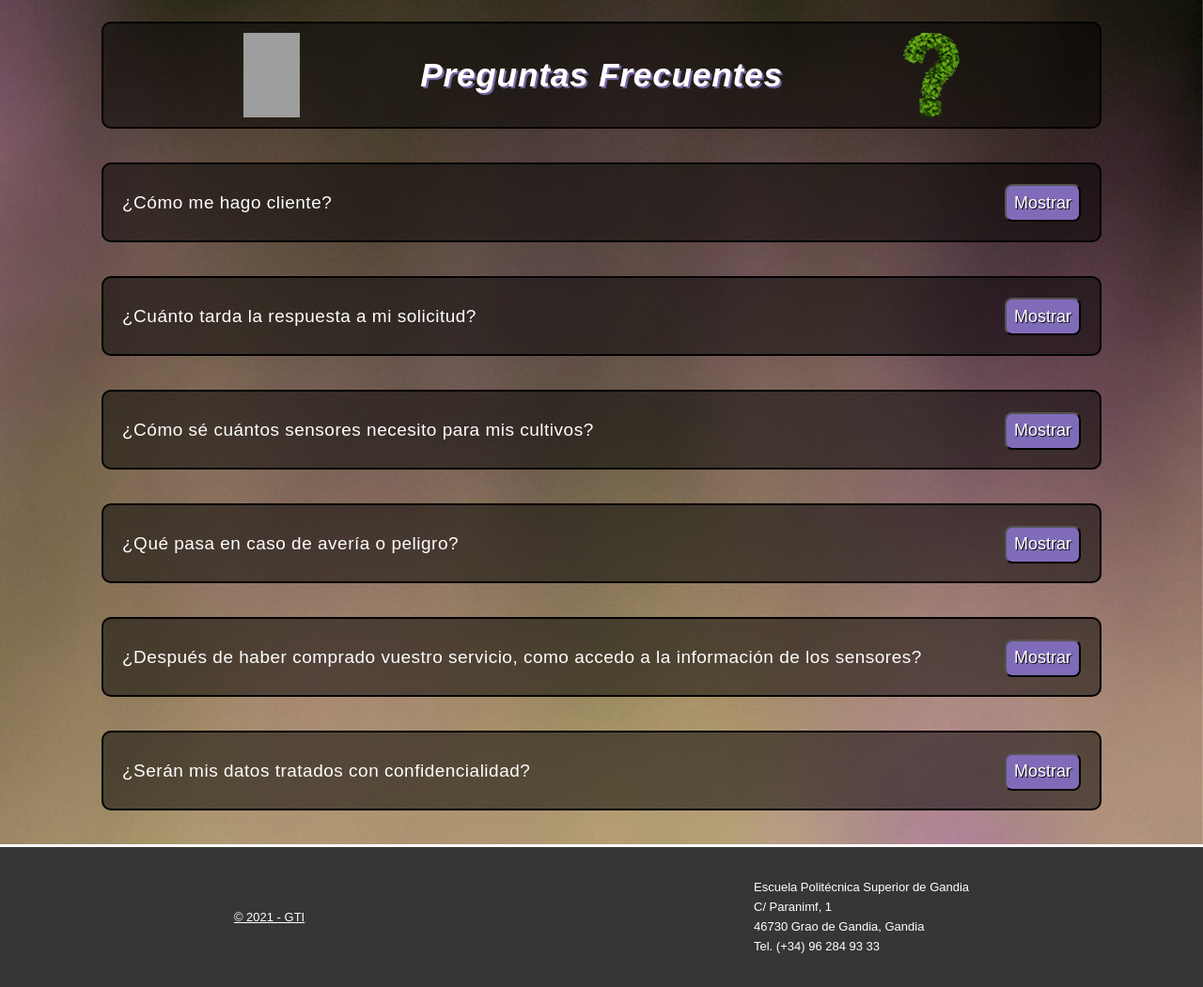
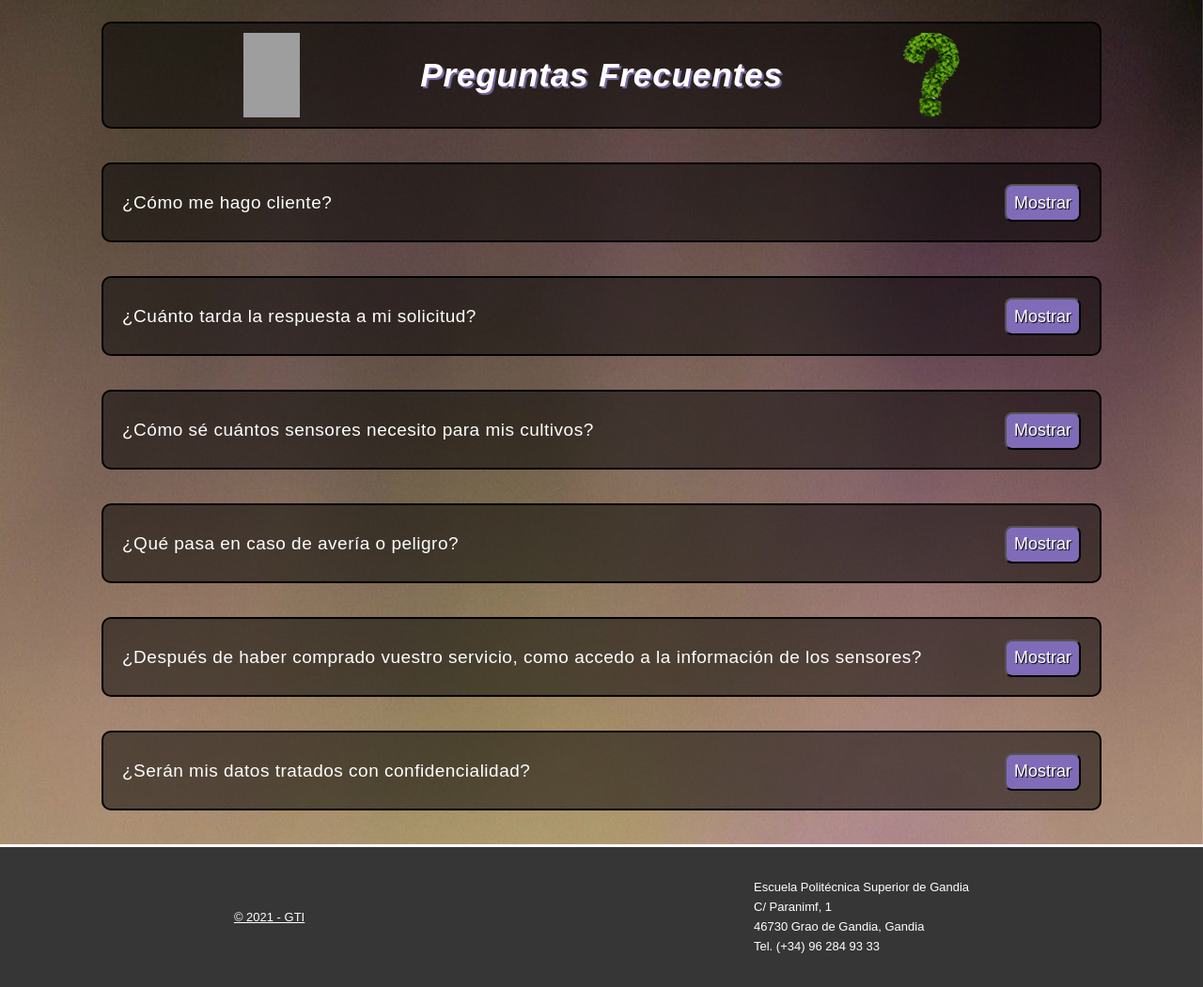
Before and after one commit to Sazzmubd/Proyecto-WEB, a PHP site: page /preguntasFrecuentes.html in a window 1280 px wide. Shown: the part 81-1132 px from the top of the page at 94% size. Run offline with PHP 8.4, Linux system fonts and the light colour scheme; grey boxes are pictures that could not be loaded.

Commit message:
sanfria y preguntas frecuentes arreglao

```diff
--- a/src/app/css/index-style.css
+++ b/src/app/css/index-style.css
@@ -224,7 +224,7 @@ main {
 .text-box p {
 
     padding: 0px 10px;
-    text-indent: 35px; font-family:'Gill Sans', 'Gill Sans MT', Calibri, 'Trebuchet MS', sans-serif;
+    text-indent: font-family:'Gill Sans', 'Gill Sans MT', Calibri, 'Trebuchet MS', sans-serif;
     text-align: justify;
     text-justify: inter-word;
     font-size: 18px;
--- a/src/app/css/preguntasFrecuentes-style.css
+++ b/src/app/css/preguntasFrecuentes-style.css
@@ -2,7 +2,7 @@ body {
 
     background-image: url("../ImagenesProyecto/30780-lavanda.jpg");
     height: 100%;
-    background-size: 160%;
+    background-size: 200%;
     background-position: right;
 
     background-repeat: no-repeat;
```
Also changed, not shown: 1 other file.
